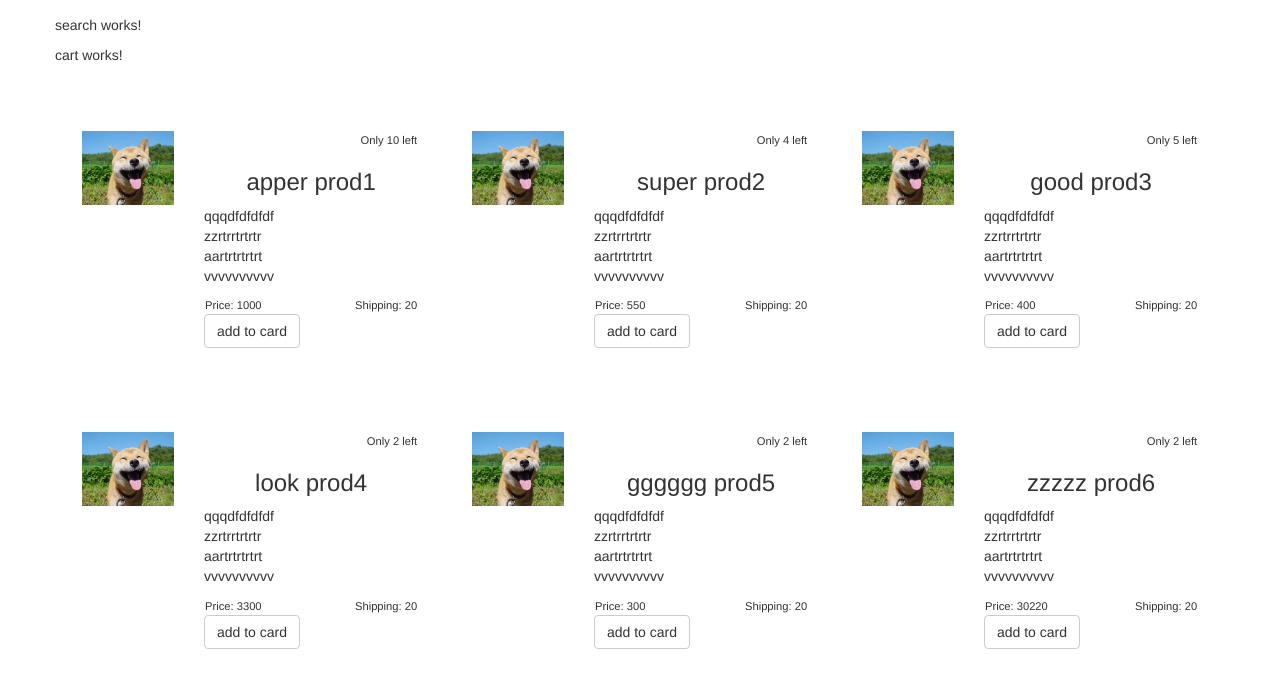
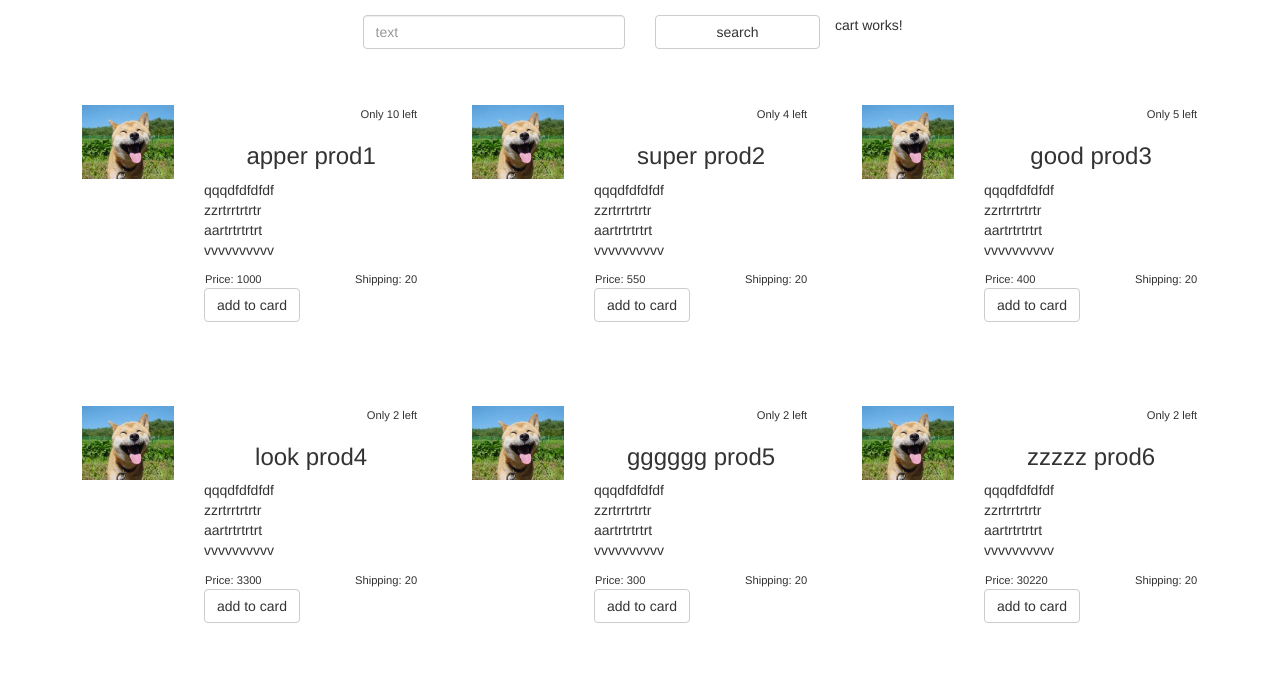
Before and after one commit to enough1987/cli-angular-2-start-point, an Angular app: page / in a window 1280 px wide. Shown: the top 688 px of the page. Built offline with nearby package versions, Linux system fonts and the light colour scheme.

Commit message:
search service

```diff
--- a/src/app/services/search.service.ts
+++ b/src/app/services/search.service.ts
@@ -18,6 +18,7 @@ export class SearchService {
   }
 
   send(item) {
+    console.log(item);
     this._subject.next(item);
   }
 
--- a/src/app/shared/products/products.component.html
+++ b/src/app/shared/products/products.component.html
@@ -2,7 +2,7 @@
 <div class="row" >
 
     <div class="col-xs-12 col-md-4 col-sm-6 single-product"
- *ngFor=" let product of products | ifProductLeftZero "
+ *ngFor=" let product of ( searched_products || products ) | ifProductLeftZero "
  [hidden]=" show_product_view(searched_products) "
     >
 
--- a/src/app/shared/products/products.component.ts
+++ b/src/app/shared/products/products.component.ts
@@ -22,8 +22,9 @@ export class ProductsComponent implements OnInit {
   constructor( private cartService: CartService, private searchService: SearchService ) {}
 
   ngOnInit() {
-      this.searchService.listener.subscribe( data => {
-        console.log(` CartComponent got - ${data} `);
+      this.searchService.listener.subscribe( search => {
+        this.searched_products = this.filter_products(search);
+        console.log(  this.searched_products );
       });
   }
 
--- a/src/app/shared/search/search.component.html
+++ b/src/app/shared/search/search.component.html
@@ -1,3 +1,9 @@
-<p>
-  search works!
-</p>
+
+  <div class="col-xs-12 col-sm-3 col-sm-offset-3">
+    <input class="form-control" type="text" placeholder="text"
+ #search />
+  </div>
+  <div class="col-xs-12 col-sm-2" >
+    <input class="col-xs-12 btn btn-default" type="button" value="search"
+ (click)="send_search(search.value)" />
+   </div>
--- a/src/app/shared/search/search.component.ts
+++ b/src/app/shared/search/search.component.ts
@@ -1,15 +1,23 @@
-import { Component, OnInit } from '@angular/core';
+import { Component } from '@angular/core';
+
+
+import { SearchService } from '../../services/search.service';
+
 
 @Component({
   selector: 'app-search',
   templateUrl: './search.component.html',
-  styleUrls: ['./search.component.css']
+  styleUrls: ['./search.component.css'],
+  providers: [
+    SearchService
+  ]
 })
-export class SearchComponent implements OnInit {
+export class SearchComponent {
 
-  constructor() { }
+  constructor( private searchService: SearchService ){}
 
-  ngOnInit() {
-  }
+  send_search (search){
+       this.searchService.send(search);
+  };
 
 }
```
Also changed, not shown: src/app/shared/cart/cart.component.ts (+2 -6 lines).
